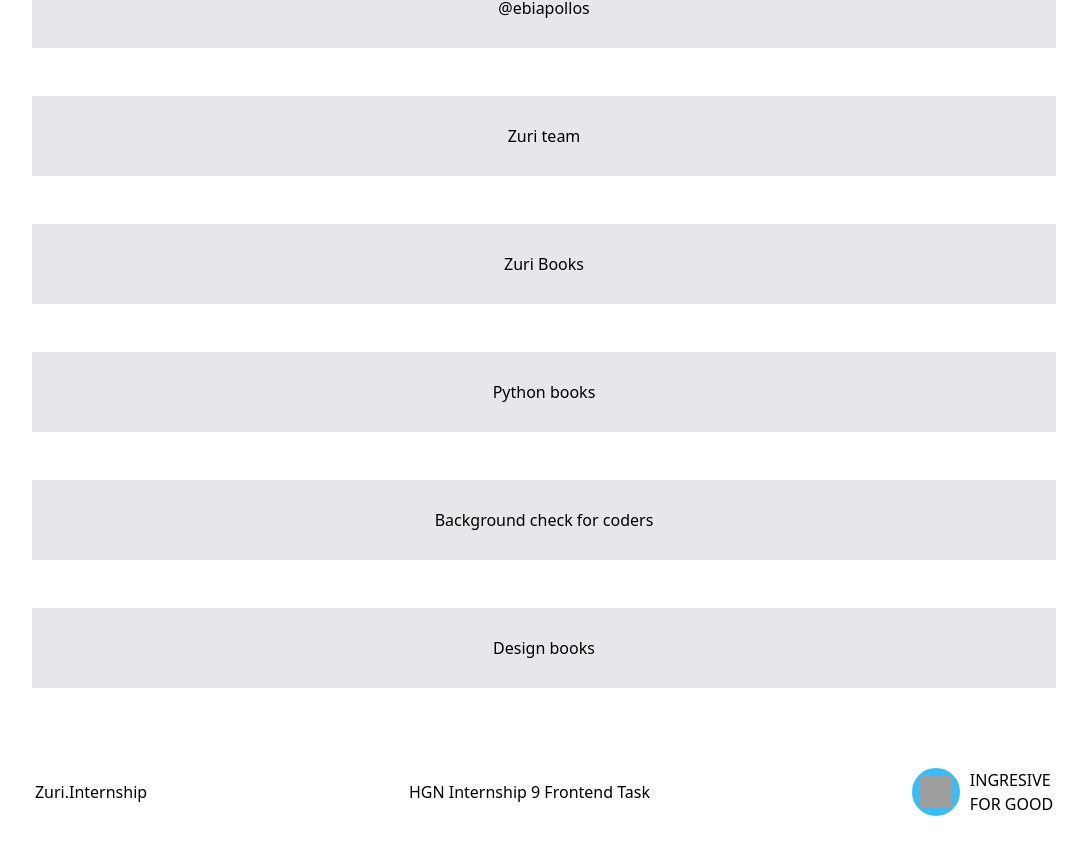
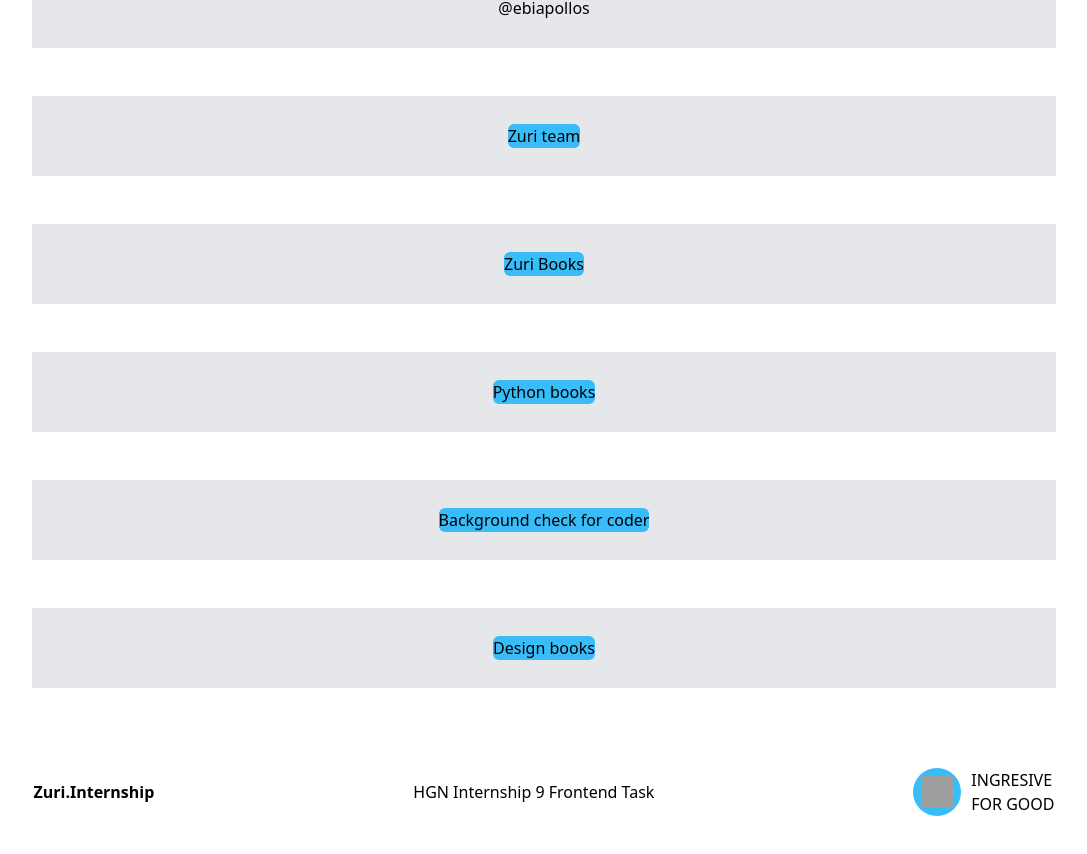
Before and after one commit to doyinapollos/zuri-test-task, a React (Create React App) app: page / in a window 1280 px wide. Shown: the part 256-1110 px from the top of the page, without its empty margins (96-1183 px from the left). Built offline with nearby package versions, Linux system fonts and the light colour scheme; grey boxes are pictures that could not be loaded.

Commit message:
anchor btn

```diff
--- a/src/App.js
+++ b/src/App.js
@@ -52,7 +52,6 @@ function App() {
             {" "}
             Background check for coder{" "}
           </a>{" "}
-          s
         </div>
 
         <div id="book__design" className="links-content">
@@ -70,7 +69,7 @@ function App() {
 
       <footer className="footer">
         <div className="footer-sub-div">
-          <span>Zuri.Internship</span>
+          <span className="font-bold">Zuri.Internship</span>
 
           <span>HGN Internship 9 Frontend Task</span>
 
--- a/src/index.css
+++ b/src/index.css
@@ -24,3 +24,7 @@
 .footer-sub-div {
     @apply flex flex-row justify-around items-center w-full h-40 bg-white;
 }
+
+a {
+    @apply rounded-md bg-sky-400 cursor-pointer;
+}
```
